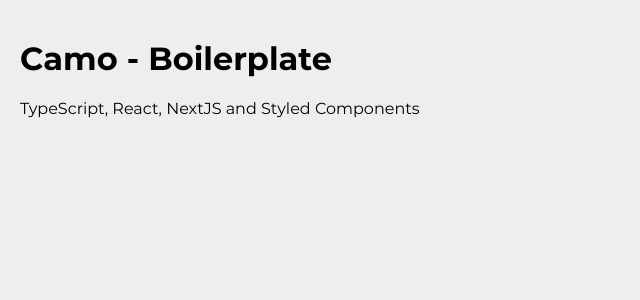
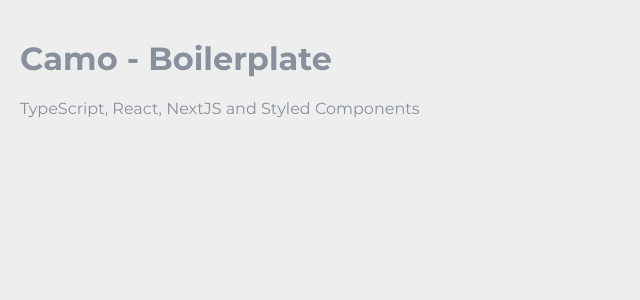
Before and after one commit to camodigital/2td-front, a Next.js app: page / in a window 1280 px wide. Shown: the top 300 px of the page, without its empty margins (0-640 px from the left). Built offline with nearby package versions, Linux system fonts and the light colour scheme.

Commit message:
chore: customize theme

```diff
--- a/src/styles/global.ts
+++ b/src/styles/global.ts
@@ -71,6 +71,9 @@
     body {
       font-family: ${theme.font.family};
       font-size: ${theme.font.sizes.medium};
+      color: ${theme.colors.text};
+
+      background-color: ${theme.colors.bg};
     }
   `}
 `
--- a/src/styles/theme.ts
+++ b/src/styles/theme.ts
@@ -1,50 +1,15 @@
+import grid from './theme/grid'
+import border from './theme/border'
+import font from './theme/font'
+import colors from './theme/colors'
+import spacings from './theme/spacings'
+import layers from './theme/layers'
+
 export default {
-  grid: {
-    container: '130rem',
-    gutter: '3.2rem'
-  },
-  border: {
-    radius: '0.4rem'
-  },
-  font: {
-    family:
-      "'Montserrat', -apple-system, BlinkMacSystemFont, 'Segoe UI', Roboto, Oxygen, Ubuntu, Cantarell, 'Open Sans', 'Helvetica Neue', sans-serif",
-    light: 300,
-    normal: 400,
-    bold: 600,
-    sizes: {
-      xsmall: '1.2rem',
-      small: '1.4rem',
-      medium: '1.6rem',
-      large: '1.8rem',
-      xlarge: '2.0rem',
-      xxlarge: '2.8rem'
-    }
-  },
-  colors: {
-    primary: '#F231A5',
-    secondary: '#3CD3C1',
-    mainBg: '#06092B',
-    white: '#FAFAFA',
-    black: '#030517',
-    lightGray: '#EAEAEA',
-    gray: '#8F8F8F',
-    darkGray: '#2E2F42'
-  },
-  spacings: {
-    xxsmall: '0.8rem',
-    xsmall: '1.6rem',
-    small: '2.4rem',
-    medium: '3.2rem',
-    large: '4.0rem',
-    xlarge: '4.8rem',
-    xxlarge: '5.6rem'
-  },
-  layers: {
-    base: 10,
-    menu: 20,
-    overlay: 30,
-    modal: 40,
-    alwaysOnTop: 50
-  }
+  grid,
+  border,
+  font,
+  colors,
+  spacings,
+  layers
 }
--- /dev/null
+++ b/src/styles/theme/border.ts
@@ -0,0 +1,6 @@
+const border = {
+  radiusTiny: '0.4rem',
+  radiusFull: '50%'
+}
+
+export default border
--- /dev/null
+++ b/src/styles/theme/colors.ts
@@ -0,0 +1,26 @@
+const options = {
+  light: {
+    primary: '#A1C616',
+    secondary: '#32445F',
+    text: '#87909C',
+    textLight: '#EBEBEB',
+    bg: '#FAFAFA',
+    bgLight: '#FFFFFF',
+    sucess: '#B2DF00',
+    error: '#FF6464'
+  },
+  dark: {
+    primary: '#A1C616',
+    secondary: '#32445F',
+    text: '#87909C',
+    textLight: '#EBEBEB',
+    bg: '#FAFAFA',
+    bgLight: '#FFFFFF',
+    sucess: '#B2DF00',
+    error: '#FF6464'
+  }
+}
+
+const colors = options.light
+
+export default colors
--- /dev/null
+++ b/src/styles/theme/font.ts
@@ -0,0 +1,22 @@
+const font = {
+  family:
+    "'Montserrat', -apple-system, BlinkMacSystemFont, 'Segoe UI', Roboto, Oxygen, Ubuntu, Cantarell, 'Open Sans', 'Helvetica Neue', sans-serif",
+  weight: {
+    weight1: 400,
+    weight2: 500,
+    weight3: 600,
+    weight4: 700,
+    weight5: 800
+  },
+  sizes: {
+    xsmall: '1.2rem',
+    small: '1.4rem',
+    medium: '1.6rem',
+    large: '1.8rem',
+    xlarge: '2.0rem',
+    xxlarge: '2.8rem',
+    xxxlarge: '4.2rem'
+  }
+}
+
+export default font
--- /dev/null
+++ b/src/styles/theme/grid.ts
@@ -0,0 +1,6 @@
+const grid = {
+  container: '130rem',
+  gutter: '3.2rem'
+}
+
+export default grid
--- /dev/null
+++ b/src/styles/theme/layers.ts
@@ -0,0 +1,9 @@
+const layers = {
+  base: 10,
+  menu: 20,
+  overlay: 30,
+  modal: 40,
+  alwaysOnTop: 50
+}
+
+export default layers
--- /dev/null
+++ b/src/styles/theme/spacings.ts
@@ -0,0 +1,11 @@
+const spacings = {
+  xxsmall: '0.8rem',
+  xsmall: '1.6rem',
+  small: '2.4rem',
+  medium: '3.2rem',
+  large: '4.0rem',
+  xlarge: '4.8rem',
+  xxlarge: '5.6rem'
+}
+
+export default spacings
```
